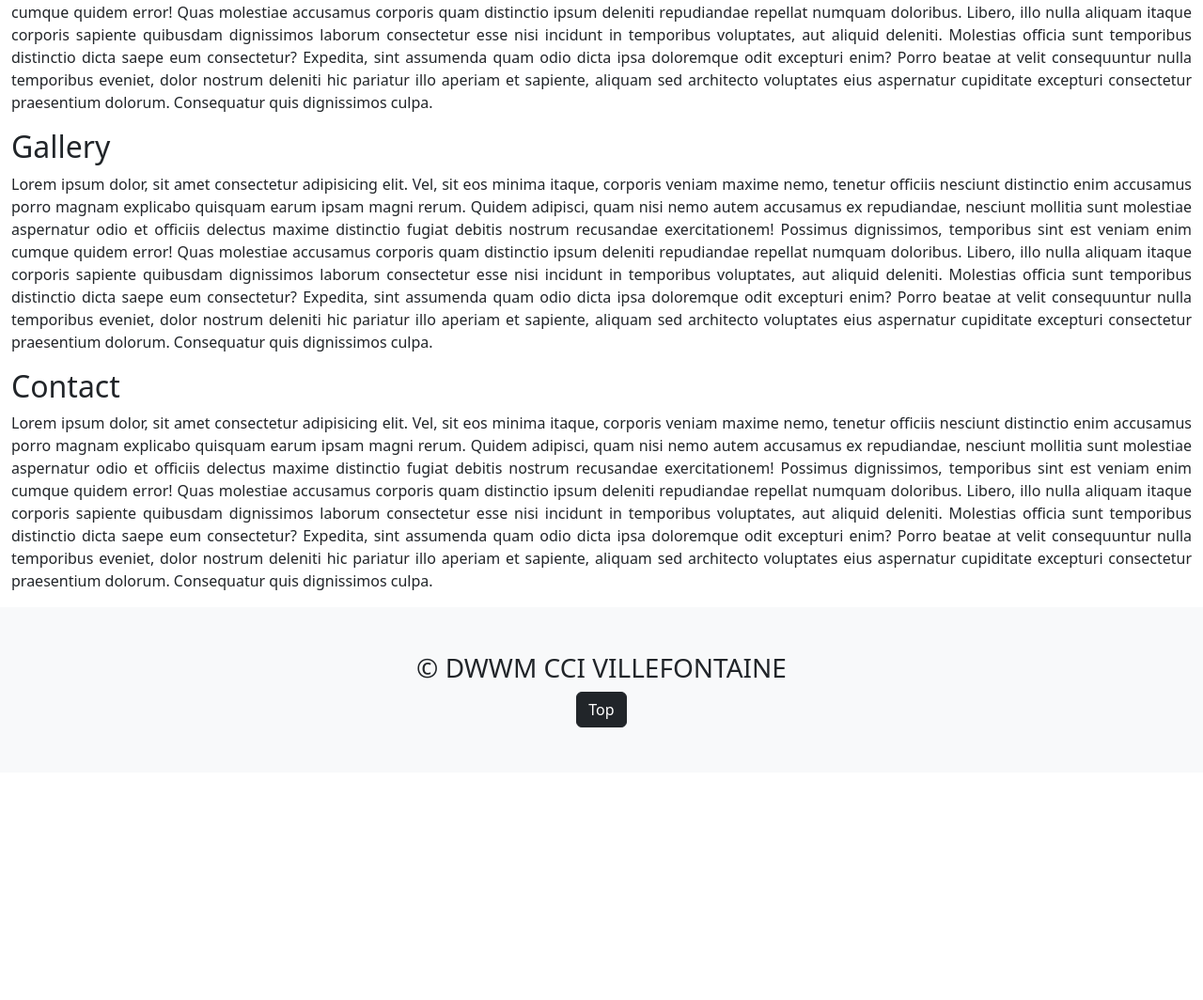
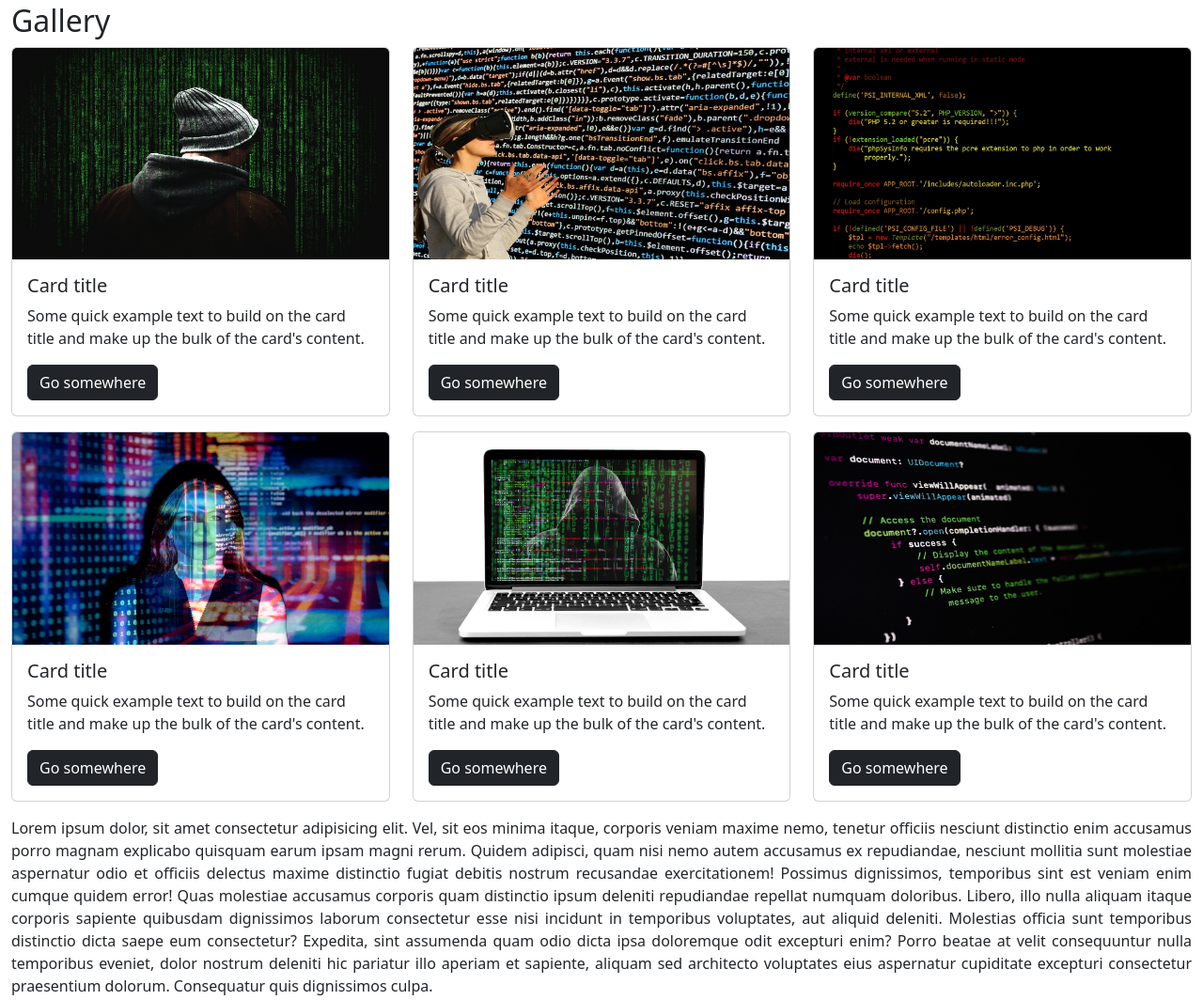
Before and after one commit to EmilieeMa/MySmallProjet, a plain HTML site: page index.html in a window 1280 px wide. Shown: the part 1083-2147 px from the top of the page at 94% size. Before the commit the page ends 1905 px from the top, so only its background shows below. Drawn offline with nearby package versions, Linux system fonts and the light colour scheme.

Commit message:
card for gallery

```diff
--- a/index.html
+++ b/index.html
@@ -10,9 +10,11 @@
     <style>
         .text-justify {
             text-align: justify;
-            #carouselExampleCaptions img {
+        }
+
+        #carouselExampleCaptions img,
+        .card img {
             aspect-ratio: 16/9;
-            }
         }
     </style>
 </head>
@@ -20,10 +22,12 @@
 <body>
     <!-- HEADER -->
     <header>
-        <nav class="navbar navbar-expand-lg bg-dark"data-bs-theme="dark">
+        <nav class="navbar navbar-expand-lg bg-dark" data-bs-theme="dark">
             <div class="container-fluid">
                 <a class="navbar-brand" href="#">Navbar</a>
-              <button class="navbar-toggler" type="button" data-bs-toggle="collapse" data-bs-target="#navbarSupportedContent" aria-controls="navbarSupportedContent" aria-expanded="false" aria-label="Toggle navigation">
+                <button class="navbar-toggler" type="button" data-bs-toggle="collapse"
+                    data-bs-target="#navbarSupportedContent" aria-controls="navbarSupportedContent"
+                    aria-expanded="false" aria-label="Toggle navigation">
                     <span class="navbar-toggler-icon"></span>
                 </button>
                 <div class="collapse navbar-collapse" id="navbarSupportedContent">
@@ -53,9 +57,12 @@
         <!-- CAROUSEL -->
         <div id="carouselExampleCaptions" class="carousel slide">
             <div class="carousel-indicators">
-              <button type="button" data-bs-target="#carouselExampleCaptions" data-bs-slide-to="0" class="active" aria-current="true" aria-label="Slide 1"></button>
-              <button type="button" data-bs-target="#carouselExampleCaptions" data-bs-slide-to="1" aria-label="Slide 2"></button>
-              <button type="button" data-bs-target="#carouselExampleCaptions" data-bs-slide-to="2" aria-label="Slide 3"></button>
+                <button type="button" data-bs-target="#carouselExampleCaptions" data-bs-slide-to="0" class="active"
+                    aria-current="true" aria-label="Slide 1"></button>
+                <button type="button" data-bs-target="#carouselExampleCaptions" data-bs-slide-to="1"
+                    aria-label="Slide 2"></button>
+                <button type="button" data-bs-target="#carouselExampleCaptions" data-bs-slide-to="2"
+                    aria-label="Slide 3"></button>
             </div>
             <div class="carousel-inner">
                 <div class="carousel-item active">
@@ -80,11 +87,13 @@
                     </div>
                 </div>
             </div>
-            <button class="carousel-control-prev" type="button" data-bs-target="#carouselExampleCaptions" data-bs-slide="prev">
+            <button class="carousel-control-prev" type="button" data-bs-target="#carouselExampleCaptions"
+                data-bs-slide="prev">
                 <span class="carousel-control-prev-icon" aria-hidden="true"></span>
                 <span class="visually-hidden">Previous</span>
             </button>
-            <button class="carousel-control-next" type="button" data-bs-target="#carouselExampleCaptions" data-bs-slide="next">
+            <button class="carousel-control-next" type="button" data-bs-target="#carouselExampleCaptions"
+                data-bs-slide="next">
                 <span class="carousel-control-next-icon" aria-hidden="true"></span>
                 <span class="visually-hidden">Next</span>
             </button>
@@ -110,18 +119,99 @@
         <!-- GALLERY SECTION -->
         <section id="gallery" class="container-fluid">
             <h2>Gallery</h2>
-            <p class="text-justify">Lorem ipsum dolor, sit amet consectetur adipisicing elit. Vel, sit eos minima
+            <div class="row">
+                <div class="col-12 col-md-6 col-lg-4">
+                    <!-- START CARD -->
+                    <div class="card mb-3">
+                        <img src="/assets/img/cyber-security-3480163_1280.jpg" class="card-img-top" alt="...">
+                        <div class="card-body">
+                            <h5 class="card-title">Card title</h5>
+                            <p class="card-text">Some quick example text to build on the card title and make up the bulk
+                                of the card's content.</p>
+                            <a href="#" class="btn btn-dark">Go somewhere</a>
+                        </div>
+                    </div>
+                </div>
+                <div class="col-12 col-md-6 col-lg-4">
+                    <div class="card mb-3">
+                        <img src="/assets/img/cyber-glasses-1938449_1280.jpg" class="card-img-top" alt="...">
+                        <div class="card-body">
+                            <h5 class="card-title">Card title</h5>
+                            <p class="card-text">Some quick example text to build on the card title and make up the bulk
+                                of the card's content.</p>
+                            <a href="#" class="btn btn-dark">Go somewhere</a>
+                        </div>
+                    </div>
+                </div>
+                <div class="col-12 col-md-6 col-lg-4">
+                    <div class="card mb-3">
+                        <img src="/assets/img/code-583795_1280.jpg" class="card-img-top" alt="...">
+                        <div class="card-body">
+                            <h5 class="card-title">Card title</h5>
+                            <p class="card-text">Some quick example text to build on the card title and make up the bulk
+                                of the card's content.</p>
+                            <a href="#" class="btn btn-dark">Go somewhere</a>
+                        </div>
+                    </div>
+                </div>
+                <div class="col-12 col-md-6 col-lg-4">
+                    <div class="card mb-3">
+                        <img src="/assets/img/engineer-4690505_1280.jpg" class="card-img-top" alt="...">
+                        <div class="card-body">
+                            <h5 class="card-title">Card title</h5>
+                            <p class="card-text">Some quick example text to build on the card title and make up the bulk
+                                of the card's content.</p>
+                            <a href="#" class="btn btn-dark">Go somewhere</a>
+                        </div>
+                    </div>
+                </div>
+                <div class="col-12 col-md-6 col-lg-4">
+                    <div class="card mb-3">
+                        <img src="/assets/img/hacker-5332676_1280.jpg" class="card-img-top" alt="...">
+                        <div class="card-body">
+                            <h5 class="card-title">Card title</h5>
+                            <p class="card-text">Some quick example text to build on the card title and make up the bulk
+                                of the card's content.</p>
+                            <a href="#" class="btn btn-dark">Go somewhere</a>
+                        </div>
+                    </div>
+                </div>
+                <div class="col-12 col-md-6 col-lg-4">
+                    <div class="card mb-3">
+                        <img src="/assets/img/programming-3652497_1280.jpg" class="card-img-top" alt="...">
+                        <div class="card-body">
+                            <h5 class="card-title">Card title</h5>
+                            <p class="card-text">Some quick example text to build on the card title and make up the bulk
+                                of the card's content.</p>
+                            <a href="#" class="btn btn-dark">Go somewhere</a>
+                        </div>
+                    </div>
+                </div>
+            </div>
+
+            <p class="text-justify">Lorem ipsum dolor, sit amet consectetur adipisicing elit. Vel,
+                sit eos minima
                 itaque, corporis veniam
-                maxime nemo, tenetur officiis nesciunt distinctio enim accusamus porro magnam explicabo quisquam earum
-                ipsam magni rerum. Quidem adipisci, quam nisi nemo autem accusamus ex repudiandae, nesciunt mollitia
-                sunt molestiae aspernatur odio et officiis delectus maxime distinctio fugiat debitis nostrum recusandae
-                exercitationem! Possimus dignissimos, temporibus sint est veniam enim cumque quidem error! Quas
-                molestiae accusamus corporis quam distinctio ipsum deleniti repudiandae repellat numquam doloribus.
-                Libero, illo nulla aliquam itaque corporis sapiente quibusdam dignissimos laborum consectetur esse nisi
-                incidunt in temporibus voluptates, aut aliquid deleniti. Molestias officia sunt temporibus distinctio
-                dicta saepe eum consectetur? Expedita, sint assumenda quam odio dicta ipsa doloremque odit excepturi
-                enim? Porro beatae at velit consequuntur nulla temporibus eveniet, dolor nostrum deleniti hic pariatur
-                illo aperiam et sapiente, aliquam sed architecto voluptates eius aspernatur cupiditate excepturi
+                maxime nemo, tenetur officiis nesciunt distinctio enim accusamus porro magnam
+                explicabo quisquam earum
+                ipsam magni rerum. Quidem adipisci, quam nisi nemo autem accusamus ex repudiandae,
+                nesciunt mollitia
+                sunt molestiae aspernatur odio et officiis delectus maxime distinctio fugiat debitis
+                nostrum recusandae
+                exercitationem! Possimus dignissimos, temporibus sint est veniam enim cumque quidem
+                error! Quas
+                molestiae accusamus corporis quam distinctio ipsum deleniti repudiandae repellat
+                numquam doloribus.
+                Libero, illo nulla aliquam itaque corporis sapiente quibusdam dignissimos laborum
+                consectetur esse nisi
+                incidunt in temporibus voluptates, aut aliquid deleniti. Molestias officia sunt
+                temporibus distinctio
+                dicta saepe eum consectetur? Expedita, sint assumenda quam odio dicta ipsa
+                doloremque odit excepturi
+                enim? Porro beatae at velit consequuntur nulla temporibus eveniet, dolor nostrum
+                deleniti hic pariatur
+                illo aperiam et sapiente, aliquam sed architecto voluptates eius aspernatur
+                cupiditate excepturi
                 consectetur praesentium dolorum. Consequatur quis dignissimos culpa.</p>
         </section>
         <!-- CONTACT SECTION -->
```
Also changed, not shown: assets/img/code-583795_1280.jpg (added), assets/img/cyber-glasses-1938449_1280.jpg (added), assets/img/cyber-security-3480163_1280.jpg (added), assets/img/engineer-4690505_1280.jpg (added), assets/img/hacker-5332676_1280.jpg (added), assets/img/programming-3652497_1280.jpg (added). Lines whose indentation alone changed are shown as unchanged.
